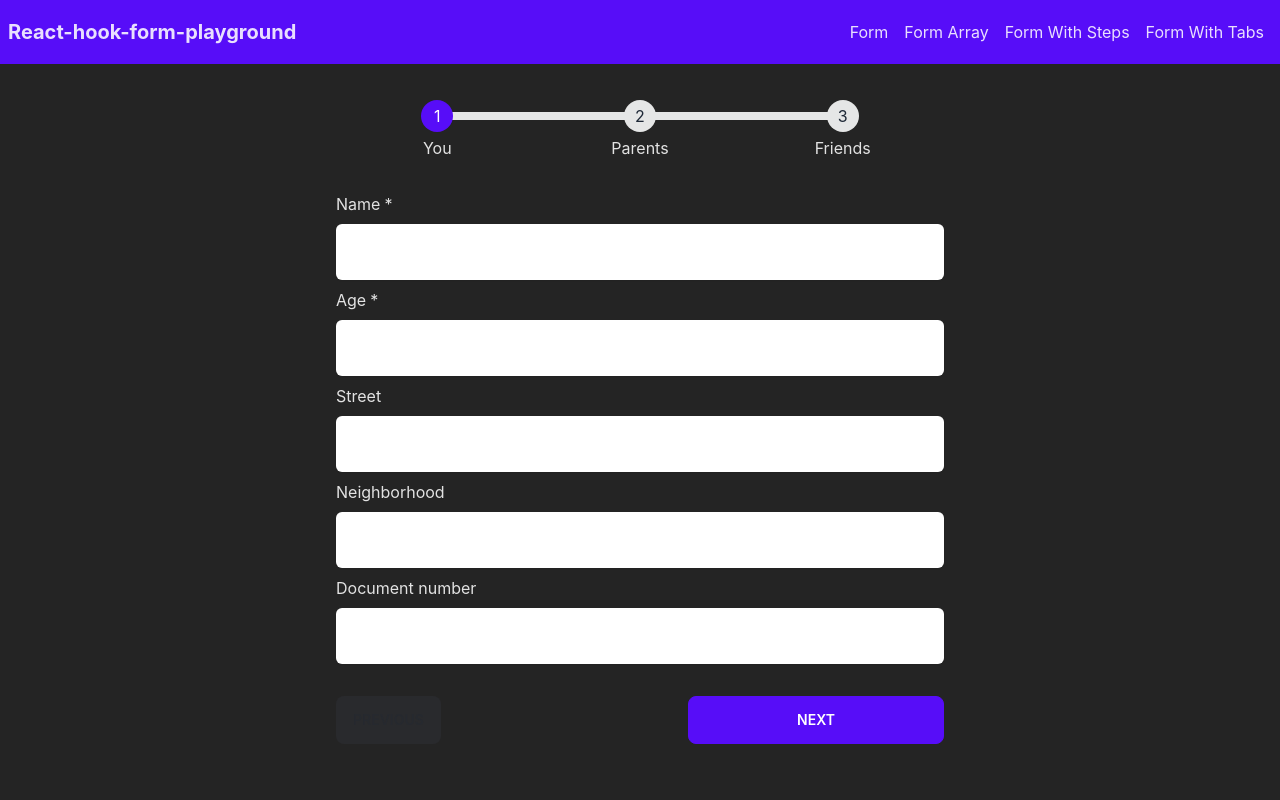
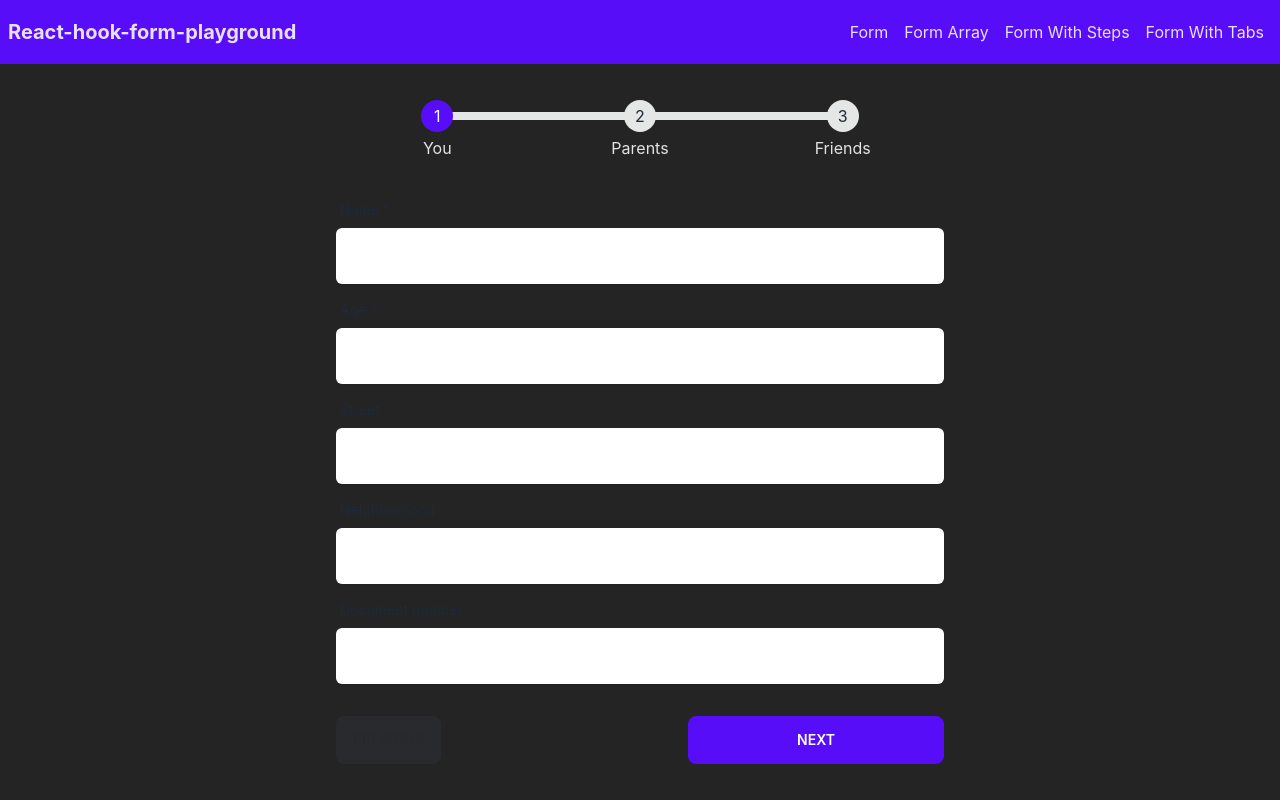
Before and after one commit to jmarc00s/react-hook-form-playground, a React (Vite) app: page /steps/first in a window 1280 px wide. Built offline with nearby package versions, Linux system fonts and the light colour scheme.

Commit message:
Improve input component

```diff
--- a/src/components/Input/index.tsx
+++ b/src/components/Input/index.tsx
@@ -16,9 +16,10 @@ const InputComponent = (
   ref: Ref<HTMLInputElement>
 ): ReactElement => {
   return (
-    <>
+    <div className="form-control w-full">
       {label && (
-        <label htmlFor={rest.id}>
+        <label className="label" htmlFor={rest.id}>
+          <span className="label-text">
             {label}
             {required ? (
               <span
@@ -27,6 +28,7 @@ const InputComponent = (
                 *
               </span>
             ) : null}
+          </span>
         </label>
       )}
       <input
@@ -42,7 +44,7 @@ const InputComponent = (
       {errorMessage ? (
         <p className="text-red-500 text-sm font-thin">{errorMessage}</p>
       ) : null}
-    </>
+    </div>
   );
 };
 
```
Lines whose indentation alone changed are shown as unchanged.
